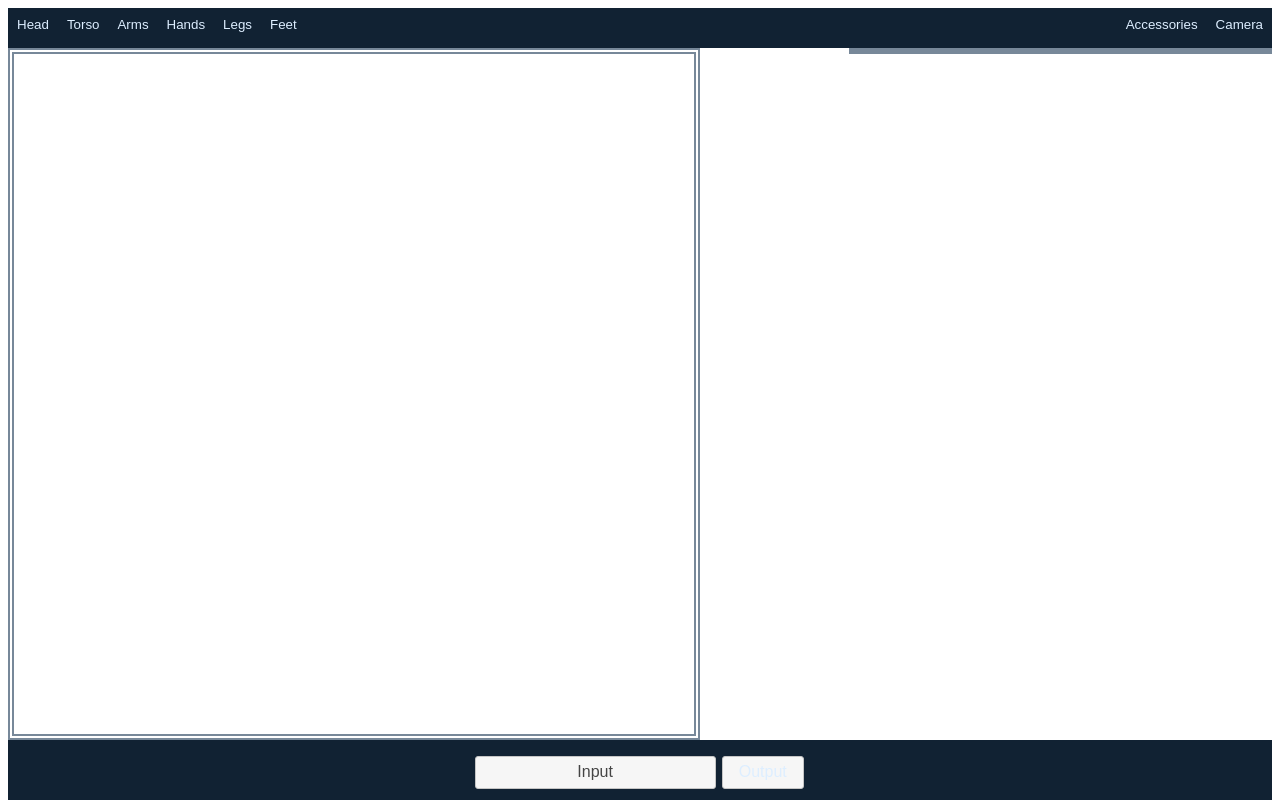
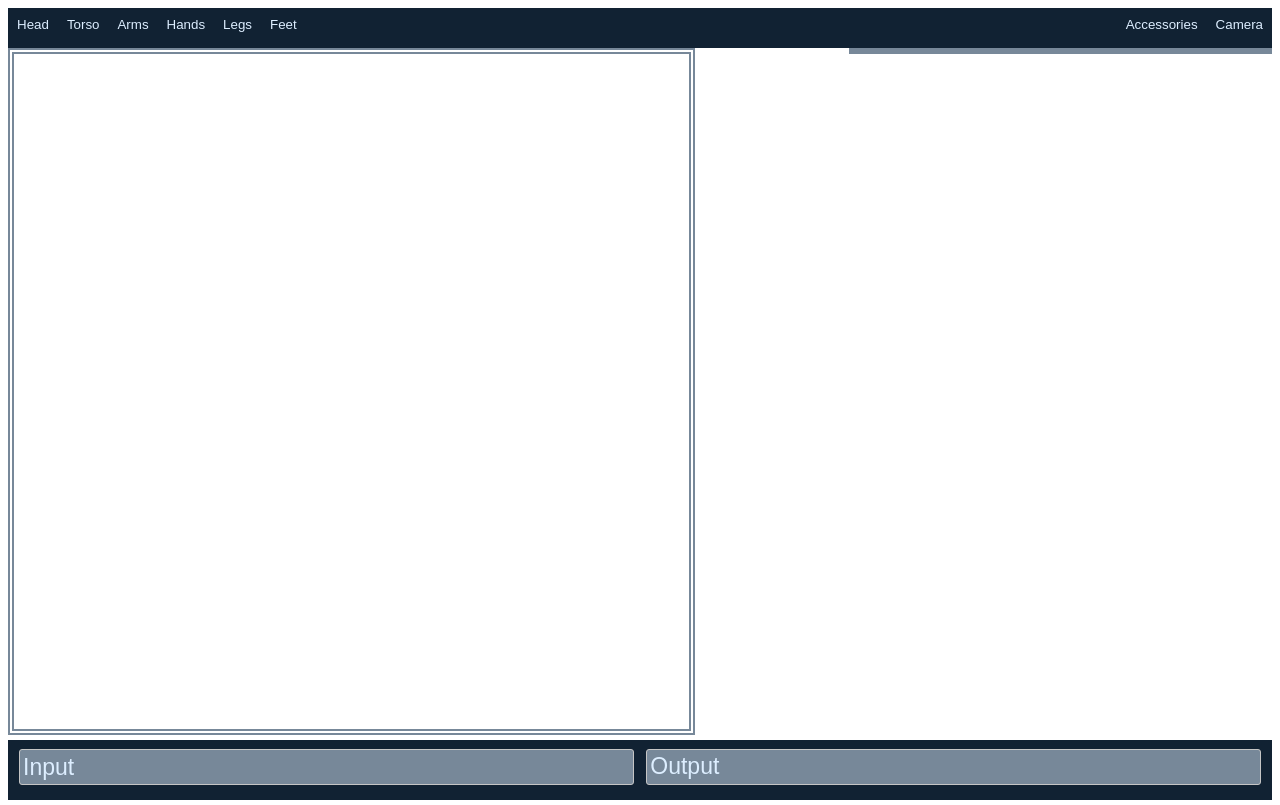
Before and after one commit to doyousketch2/3D_stuffs, a plain HTML site: page index.html in a window 1280 px wide. Drawn offline with Linux system fonts and the light colour scheme.

Commit message:
Update style.css

```diff
--- a/scripts/style.css
+++ b/scripts/style.css
@@ -2,9 +2,20 @@
 /*  defaults  -----------------------------------------------------------------------------------*/
 
 body {
-    font-family: Arial;
-    background: #FFF;
-}
+	  font-family: Arial, Helvetica, sans-serif;
+    background: #FFF;  }
+
+table {
+    font-size: 1em;  }
+
+.ui-draggable, .ui-droppable {
+    background-position: top;  }
+
+.left {  float: left  }
+.right {  float: right  }
+
+.textfield {
+  text-align: left;  }
 
 /*===============================================================================================*/
 /*  top menu  -----------------------------------------------------------------------------------*/
@@ -12,8 +23,7 @@ body {
 #topnav {
     height: 40px;
     overflow: hidden;
-    background-color: #123;
-}
+    background-color: #123;  }
 
 
 #topnav button {
@@ -24,8 +34,7 @@ body {
     color: #DEF;
     background-color: #123;
     text-align: center;
-    text-decoration: none;
-}
+    text-decoration: none;  }
 
 
 /*  stack nav-buttons on tiny screens  */
@@ -33,8 +42,7 @@ body {
     .topnav a {
         float: none;
         width: 100%;
-        padding: 3px;
-    }
+        padding: 3px;  }
 }
 
 /*===============================================================================================*/
@@ -44,35 +52,33 @@ body {
     float: left;
     border: 6px double #789;
     width: 50px;
-    height: 50px;
-}
+    height: 50px;  }
 
 
 #sliders {
     float: right;
     width: 33%;
     padding: 3px;
-    background-color: #789;
-}
+    background-color: #789;  }
 
 
 .slide {
     width: 95%;
     margin: 6px;
-}
+    background-color: #123;  }
 
 
-.shoulder .ui-slider-range { background-color: #999; }
-.elbow .ui-slider-range { background-color: #666; }
-.wrist .ui-slider-range { background-color: #333; }
+.shoulder .ui-slider-range {  background-color: #999;  }
+.elbow .ui-slider-range {  background-color: #666;  }
+.wrist .ui-slider-range {  background-color: #333;  }
 
-.x .ui-slider-handle { border-width: 2px;  border-color: #E00; }
-.y .ui-slider-handle { border-width: 2px;  border-color: #0E0; }
-.z .ui-slider-handle { border-width: 2px;  border-color: #00E; }
+.x .ui-slider-handle {  border-width: 2px;  border-color: #E00;  }
+.y .ui-slider-handle {  border-width: 2px;  border-color: #0E0;  }
+.z .ui-slider-handle {  border-width: 2px;  border-color: #00E;  }
 
-.x { background-color: #EAA; }
-.y { background-color: #AEA; }
-.z { background-color: #AAE; }
+.x {  background-color: #EAA;  }
+.y {  background-color: #AEA;  }
+.z {  background-color: #AAE;  }
 
 
 .label {
@@ -80,20 +86,17 @@ body {
     font-size: 16px;
     text-shadow: -1px 1px #123;
     display: block;
-    text-align: center;
-}
+    text-align: center;  }
 
 
 .info {
-    width: 28px;
-}
+    width: 28px;  }
 
 
 /*  sliders below on small screens  */
 @media screen and ( max-width: 600px ) {
     .sliders {
-        width: 100%;
-    }
+        width: 100%;  }
 }
 
 /*===============================================================================================*/
@@ -105,12 +108,37 @@ body {
     background-color: #123;
     position: absolute;
     display: block;
-    bottom: 0;
-}
+    bottom: 0;  }
+
 
 #footer pre {
+    color: #DEF;  }
+
+
+#input {
+    padding: 3px;
+    margin: 3px;
     color: #DEF;
-}
+    font-size: 23px;
+    height: 28px;
+    width: 48%;
+    bottom: 12px;
+    left: 8px;
+    position: absolute;
+    background-color: #789  }
+
+
+#output {
+    padding: 3px;
+    margin: 3px;
+    color: #DEF;
+    font-size: 23px;
+    height: 28px;
+    width: 48%;
+    bottom: 12px;
+    right: 8px;
+    position: absolute;
+    background-color: #789  }
 
 /*===============================================================================================*/
 /*  eof  ----------------------------------------------------------------------------------------*/
```
